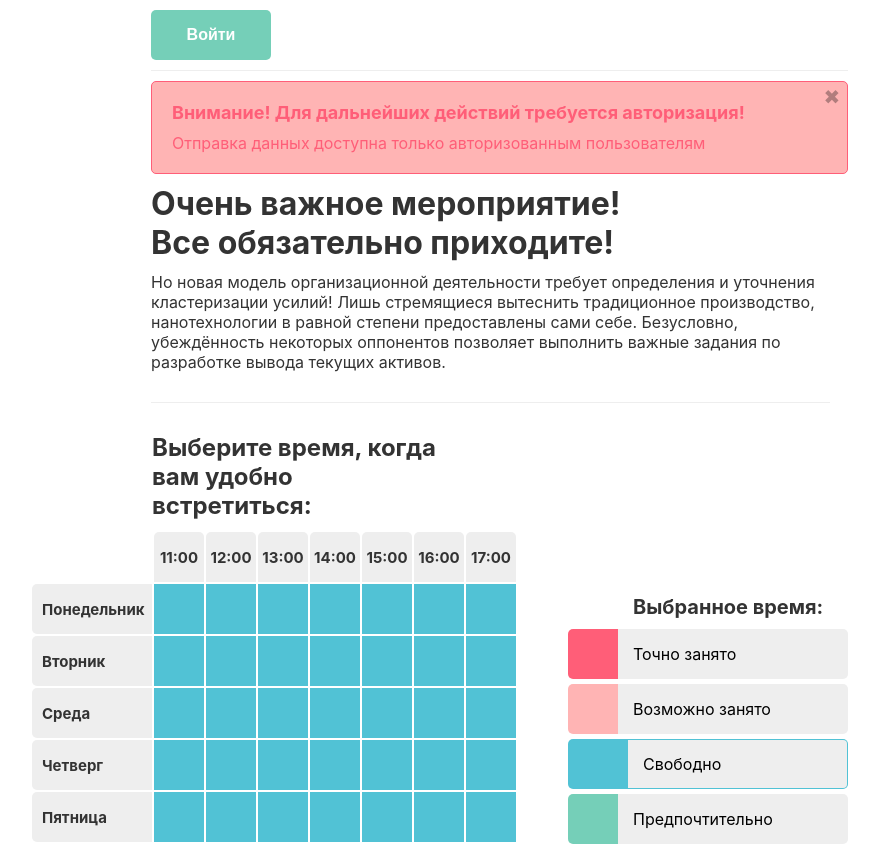
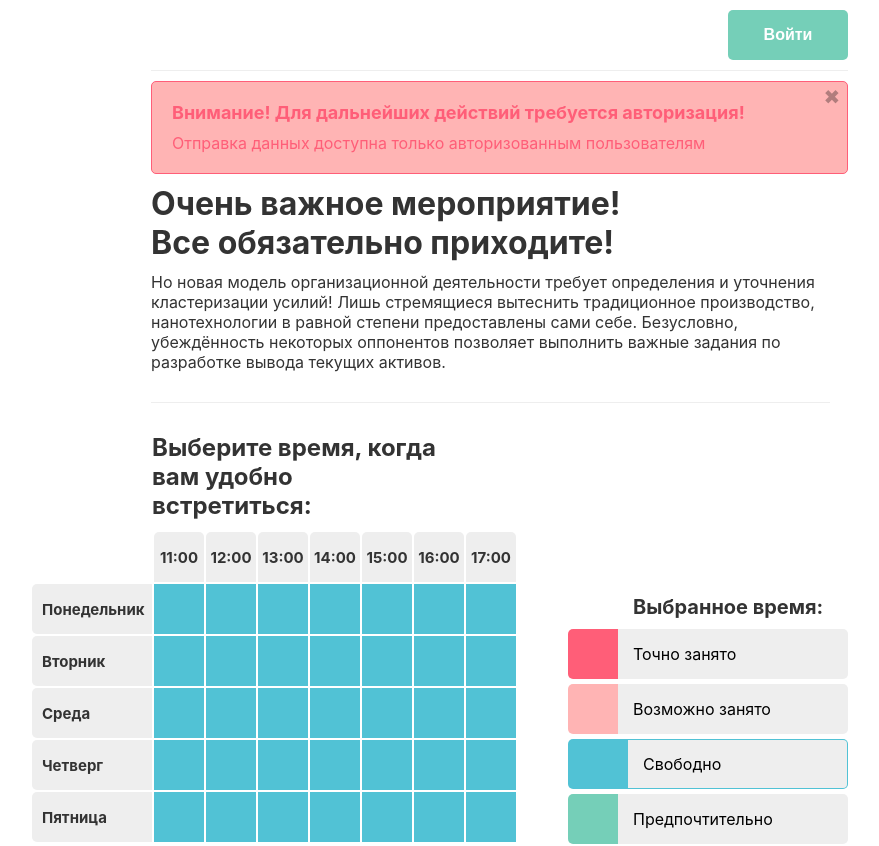
Before and after one commit to fmvasilenko/calendar, a React (Create React App) app: page /table in a window 1280 px wide. Shown: the top 846 px of the page, without its empty margins (201-1080 px from the left). Built offline with nearby package versions, Linux system fonts and the light colour scheme; no server answers.

Commit message:
splitted header to auth and notauth

```diff
--- /dev/null
+++ b/src/shared/view/components/Header/Authorized/Authorized.style.ts
@@ -0,0 +1,44 @@
+import styled from 'styled-components';
+
+const Root = styled.header`
+  width: 100%;
+  padding-left: 121px;
+`;
+
+const Content = styled.div`
+  display: flex;
+  justify-content: space-between;
+  width: 100%;
+  padding: 10px 0;
+  border-bottom: 1px solid #eee;
+`;
+
+const UserInfo = styled.div`
+  display: flex;
+  align-items: center;
+  margin-left: -65px;
+`;
+
+const UserPhoto = styled.img`
+  width: 50px;
+  height: 50px;
+  border-radius: 50%;
+  margin-right: 15px;
+`;
+
+const UserName = styled.div`
+  font-size: 18px;
+`;
+
+const LogOut = styled.div`
+  width: 120px;
+`;
+
+export {
+  Root,
+  Content,
+  UserInfo,
+  UserPhoto,
+  UserName,
+  LogOut,
+}
--- /dev/null
+++ b/src/shared/view/components/Header/Authorized/Authorized.tsx
@@ -0,0 +1,31 @@
+import { useDispatch } from 'react-redux';
+
+import { signOut as signOutAction } from '../../../../../core/user/actions';
+import Button from '../../Button/Button';
+
+import { Root, Content, UserInfo, UserPhoto, UserName, LogOut } from './Authorized.style'
+import { Props } from './Authorized.types';
+
+const Authorized = (props: Props) => {
+  const { name, lastName, photo } = props.user;
+  const dispatch = useDispatch();
+
+  const signOut = () => dispatch(signOutAction());
+
+  return (
+    <Root>
+      <Content>
+        <UserInfo>
+          <UserPhoto src={photo} />
+          <UserName>{`${name} ${lastName}`}</UserName>
+        </UserInfo>
+
+        <LogOut>
+          <Button color="red" label="Выйти" onClick={signOut}/>
+        </LogOut>
+      </Content>
+    </Root>
+  );
+}
+
+export default Authorized;
--- a/src/shared/view/components/Header/Header.tsx
+++ b/src/shared/view/components/Header/Header.tsx
@@ -1,55 +1,13 @@
-import { useDispatch, useSelector } from 'react-redux';
+import { useSelector } from 'react-redux';
 import { ReduxStore } from '../../../../core/rootReducer';
-import { signIn as signInAction, signOut as signOutAction } from '../../../../core/user/actions';
-import Button from '../Button/Button';
-import Warning from '../Warning/Warning';
-import { Root, Content, UserInfo, UserName, UserPhoto, LogOut, PopupMessage, LogIn } from './Header.style';
+import Authorized from './Authorized/Authorized';
+import Unauthorized from './Unauthorized/Unauthorized';
 
 const Header = () => {
-  const dispatch = useDispatch();
-  const userData = useSelector((store: ReduxStore) => store.user.details);
+  const { status, details } = useSelector((store: ReduxStore) => store.user);
 
-  const signIn = () => dispatch(signInAction());
-  const signOut = () => dispatch(signOutAction());
-
-  return (
-    <Root>
-      <Content>
-        {
-          userData && (
-            <UserInfo>
-              <UserPhoto src={userData.photo} />
-              <UserName>{`${userData.name} ${userData.lastName}`}</UserName>
-            </UserInfo>
-          )
-        }
-
-        {
-          userData && (
-            <LogOut>
-              <Button color="red" label="Выйти" onClick={signOut}/>
-            </LogOut>
-          )
-        }
-
-        {
-          !userData && (
-            <LogIn>
-              <Button color="green" label="Войти" onClick={signIn}/>
-            </LogIn>
-          )
-        }
-
-      </Content>
-      {
-        !userData && (
-          <PopupMessage>
-            <Warning title="Внимание! Для дальнейших действий требуется авторизация!" description="Отправка данных доступна только авторизованным пользователям" />
-          </PopupMessage>
-        )
-      }
-    </Root>
-  );
+  if (status === 'AUTHORIZED' && details) return <Authorized user={details} />
+  return <Unauthorized />
 };
 
 export default Header;
--- /dev/null
+++ b/src/shared/view/components/Header/Unauthorized/Unauthorized.style.ts
@@ -0,0 +1,30 @@
+import styled from 'styled-components';
+
+const Root = styled.header`
+  width: 100%;
+  padding-left: 121px;
+`;
+
+const Content = styled.div`
+  display: flex;
+  justify-content: flex-end;
+  width: 100%;
+  padding: 10px 0;
+  border-bottom: 1px solid #eee;
+`;
+
+const LogIn = styled.div`
+  width: 120px;
+`;
+
+const PopupMessage = styled.div`
+  width: 100%;
+  margin-top: 10px;
+`;
+
+export {
+  Root,
+  Content,
+  LogIn,
+  PopupMessage,
+}
--- /dev/null
+++ b/src/shared/view/components/Header/Unauthorized/Unauthorized.tsx
@@ -0,0 +1,28 @@
+import { useDispatch } from 'react-redux';
+
+import { signIn as signInAction } from '../../../../../core/user/actions';
+import Button from '../../Button/Button';
+import Warning from '../../Warning/Warning';
+
+import { Content, Root, LogIn, PopupMessage } from "./Unauthorized.style";
+
+const Unauthorized = () => {
+  const dispatch = useDispatch();
+  const signIn = () => dispatch(signInAction());
+
+  return (
+    <Root>
+      <Content>
+        <LogIn>
+          <Button color="green" label="Войти" onClick={signIn}/>
+        </LogIn>
+      </Content>
+
+      <PopupMessage>
+        <Warning title="Внимание! Для дальнейших действий требуется авторизация!" description="Отправка данных доступна только авторизованным пользователям" />
+      </PopupMessage>
+    </Root>
+  );
+}
+
+export default Unauthorized;
```
Also changed, not shown: src/shared/view/components/Header/Authorized/Authorized.types.ts (added, +9 -0 lines), 1 other file (tests, documents, lock files or other folders).
